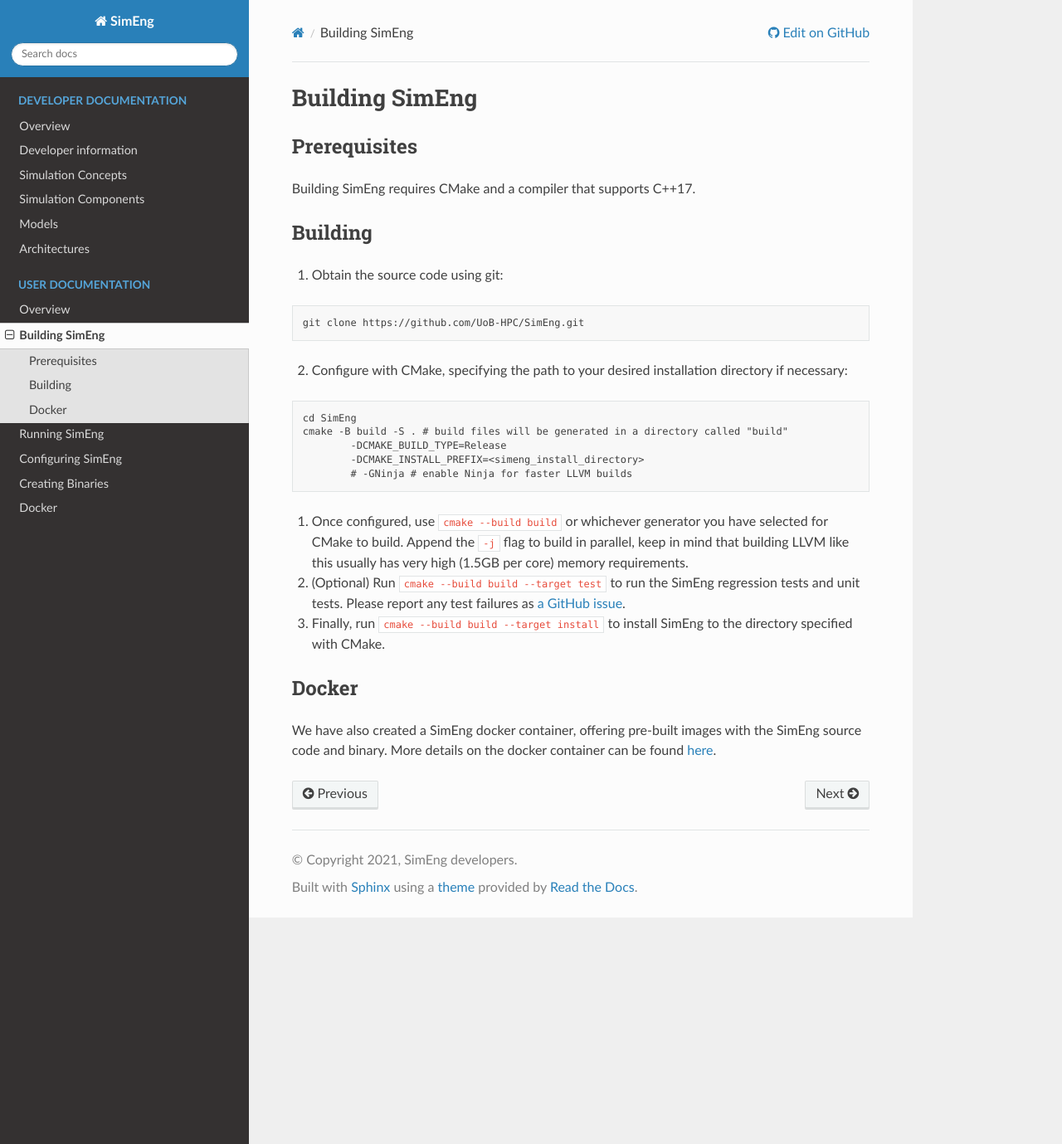
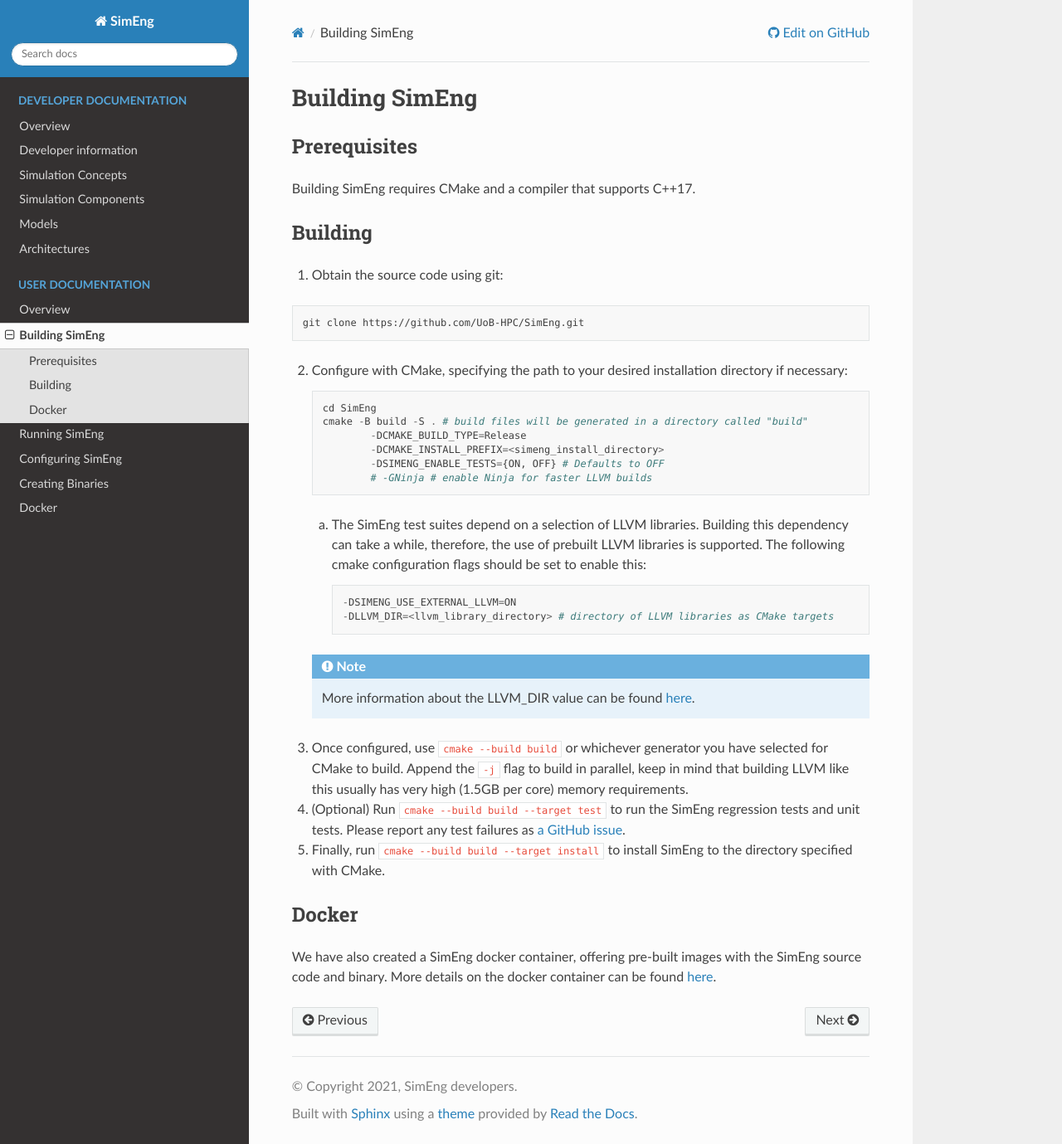
Before and after one commit to UoB-HPC/SimEng, a Sphinx documentation site: the page built from docs/sphinx/user/building_simeng.rst, in a window 1280 px wide and 1379 px high. Shown: the whole window at 83% size. Built offline with Sphinx 7.4.7 and the Read the Docs theme 2.0.0, drawn with Linux system fonts in a browser that asks for light colours; pages that are not in the unit, such as notebooks, are missing from menus.

Commit message:
Updated SimEng build documentation with directions for using external LLVM libraries

```diff
--- a/docs/sphinx/user/building_simeng.rst
+++ b/docs/sphinx/user/building_simeng.rst
@@ -16,21 +16,30 @@
         git clone https://github.com/UoB-HPC/SimEng.git
 
 
-2. Configure with CMake, specifying the path to your desired installation directory if necessary:
-
-.. code-block:: text
+2. Configure with CMake, specifying the path to your desired installation directory if necessary::
 
         cd SimEng
         cmake -B build -S . # build files will be generated in a directory called "build"
                 -DCMAKE_BUILD_TYPE=Release
                 -DCMAKE_INSTALL_PREFIX=<simeng_install_directory>
+                -DSIMENG_ENABLE_TESTS={ON, OFF} # Defaults to OFF
                 # -GNinja # enable Ninja for faster LLVM builds
 
-1. Once configured, use ``cmake --build build`` or whichever generator you have selected for CMake to build. Append the ``-j`` flag to build in parallel, keep in mind that building LLVM like this usually has very high (1.5GB per core) memory requirements.
+..
 
-2. (Optional) Run ``cmake --build build --target test`` to run the SimEng regression tests and unit tests. Please report any test failures as `a GitHub issue <https://github.com/UoB-HPC/SimEng/issues>`_.
+        a. The SimEng test suites depend on a selection of LLVM libraries. Building this dependency can take a while, therefore, the use of prebuilt LLVM libraries is supported. The following cmake configuration flags should be set to enable this::
 
-3. Finally, run ``cmake --build build --target install`` to install SimEng to the directory specified with CMake.
+                -DSIMENG_USE_EXTERNAL_LLVM=ON
+                -DLLVM_DIR=<llvm_library_directory> # directory of LLVM libraries as CMake targets
+
+        .. Note::
+                More information about the LLVM_DIR value can be found `here <https://llvm.org/docs/CMake.html#embedding-llvm-in-your-project>`_.
+
+3. Once configured, use ``cmake --build build`` or whichever generator you have selected for CMake to build. Append the ``-j`` flag to build in parallel, keep in mind that building LLVM like this usually has very high (1.5GB per core) memory requirements.
+
+4. (Optional) Run ``cmake --build build --target test`` to run the SimEng regression tests and unit tests. Please report any test failures as `a GitHub issue <https://github.com/UoB-HPC/SimEng/issues>`_.
+
+5. Finally, run ``cmake --build build --target install`` to install SimEng to the directory specified with CMake.
 
 
 Docker
```
